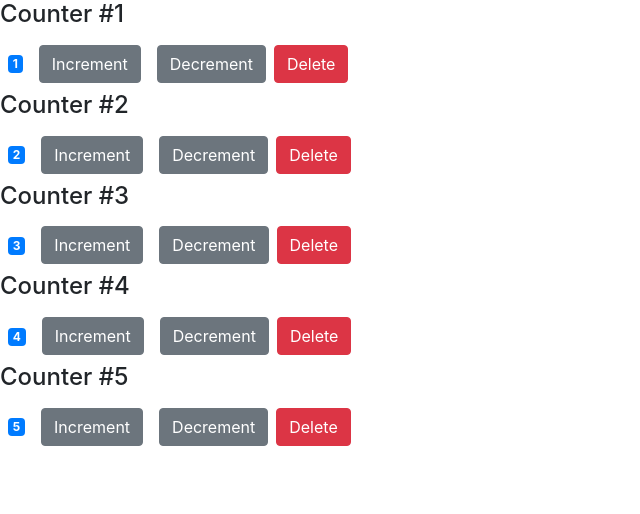
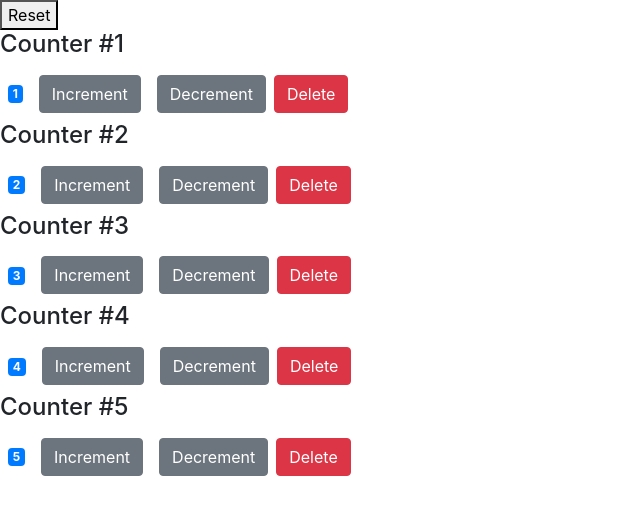
Before and after one commit to dorteks/counter_app_rxt, a React (Create React App) app: page / in a window 1280 px wide. Shown: the top 514 px of the page, without its empty margins (0-640 px from the left). Built offline with nearby package versions, Linux system fonts and the light colour scheme.

Commit message:
reset button placed in render

```diff
--- a/src/components/counters.jsx
+++ b/src/components/counters.jsx
@@ -12,6 +12,14 @@ class Counters extends Component {
     ],
   };
 
+  handleReset = () => {
+    const counters = this.state.counters.map((c) => {
+      c.value = 0;
+      return c;
+    });
+    this.setState({ counters });
+  };
+
   handleDelete = (counterId) => {
     const counters = this.state.counters.filter((c) => c.id !== counterId);
     this.setState({ counters });
@@ -20,6 +28,9 @@ class Counters extends Component {
   render() {
     return (
       <div>
+        <button onClick={this.handleReset} btn btn-primary btn-small m-2>
+          Reset
+        </button>
         {this.state.counters.map((counter) => (
           <Counter
             key={counter.id}
```
